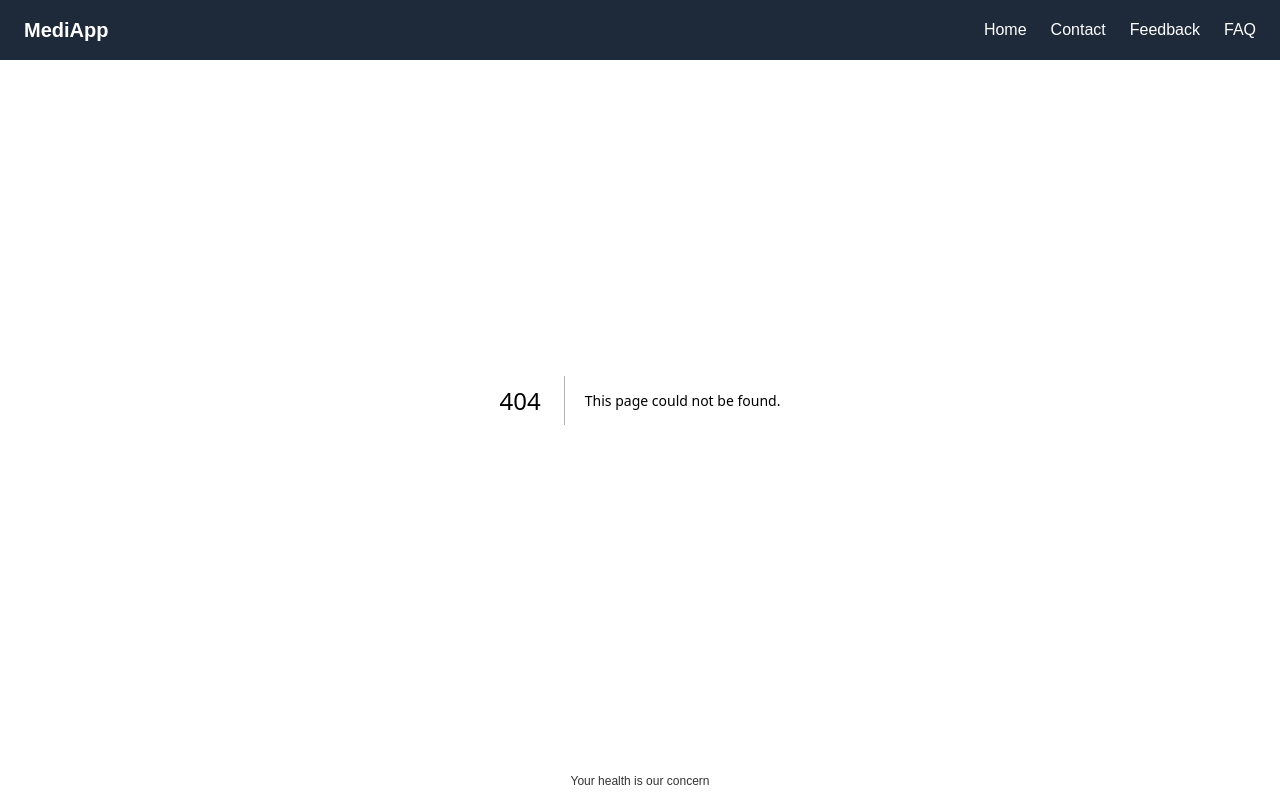
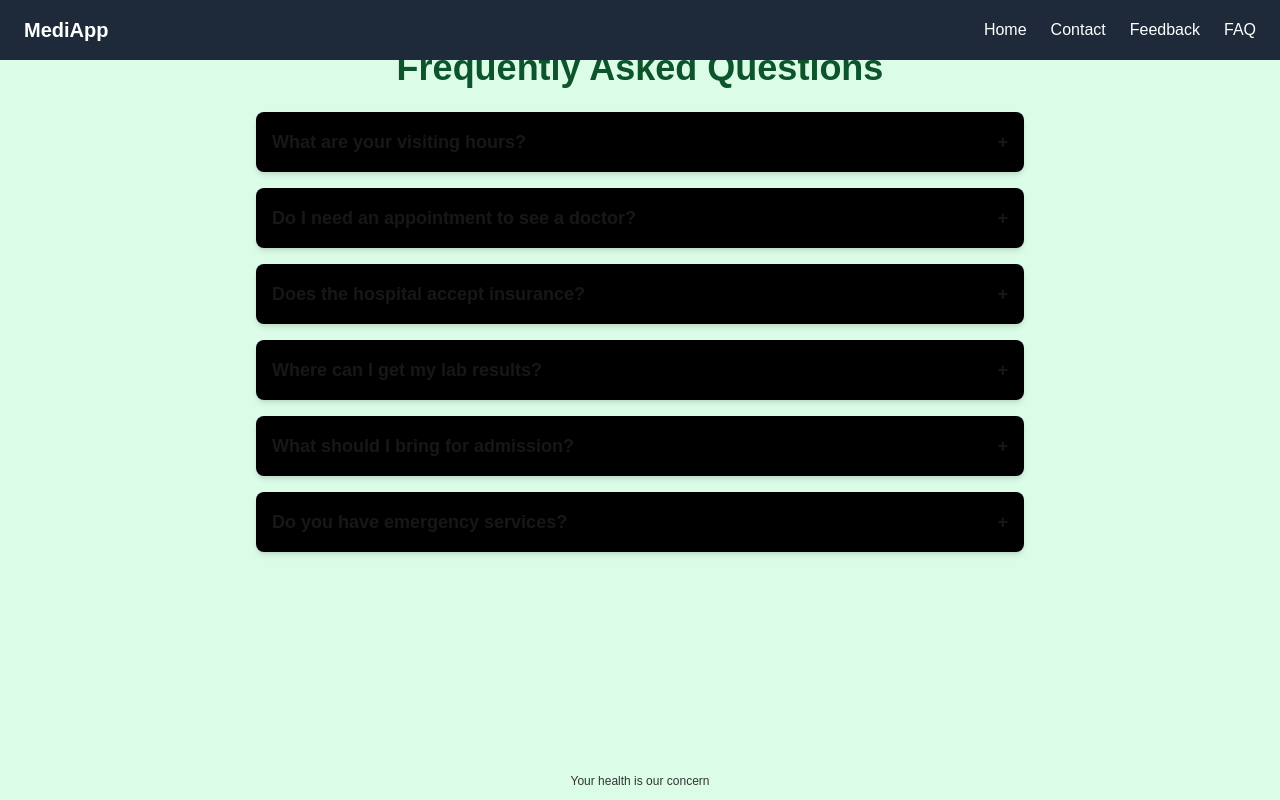
Before and after one commit to Tsinanga/project, a Next.js app in the folder my-app/: page /faq in a window 1280 px wide. Before the commit this address had no page. Built offline with nearby package versions, Linux system fonts and the light colour scheme.

Commit message:
Updated project with latest changes

```diff
--- a/my-app/src/app/Signup/page.tsx
+++ b/my-app/src/app/Signup/page.tsx
@@ -29,7 +29,7 @@ export default function Signup() {
     <div>
        <br/><br/>
        <br/><br/>
-         <h1>Patient Signup:</h1>
+         <h1>Patient have to Signup:</h1>
          <form onSubmit={handleSubmit}>
              <textarea
           name="name"
--- /dev/null
+++ b/my-app/src/app/contact/page.tsx
@@ -0,0 +1,10 @@
+'use client';
+
+export default function ContactPage() {
+  return (
+    <div className="min-h-screen flex flex-col items-center justify-center bg-gray-100">
+      <h1 className="text-4xl font-bold mb-4">Contact Us</h1>
+      <p className="text-lg text-gray-700">This is the Contact Page.</p>
+    </div>
+  );
+}
--- /dev/null
+++ b/my-app/src/app/faq/page.tsx
@@ -0,0 +1,58 @@
+'use client';
+
+import { useState } from 'react';
+
+export default function FAQPage() {
+  const faqs = [
+    {
+      question: "What are your visiting hours?",
+      answer: "Visiting hours are from 8:00 AM to 8:00 PM every day. Emergency visits are allowed at any time."
+    },
+    {
+      question: "Do I need an appointment to see a doctor?",
+      answer: "We recommend booking an appointment, but walk-ins are also accepted depending on doctor availability."
+    },
+    {
+      question: "Does the hospital accept insurance?",
+      answer: "Yes, we accept most major insurance providers. Please check with our reception for confirmation."
+    },
+    {
+      question: "Where can I get my lab results?",
+      answer: "Lab results can be collected from the laboratory reception or accessed through our online patient portal."
+    },
+    {
+      question: "What should I bring for admission?",
+      answer: "Please bring your ID card, insurance details, current medication list, and any referral letters."
+    },
+    {
+      question: "Do you have emergency services?",
+      answer: "Yes, our emergency department is open 24/7 for all urgent and critical care needs."
+    }
+  ];
+
+  const [openIndex, setOpenIndex] = useState<number | null>(null);
+
+  return (
+    <div className="min-h-screen flex flex-col items-center py-12 px-4 bg-green-100">
+      <h1 className="text-4xl font-bold mb-6 text-green-900">Frequently Asked Questions</h1>
+
+      <div className="w-full max-w-3xl space-y-4">
+        {faqs.map((faq, index) => (
+          <div key={index} className="bg-black shadow-md rounded-lg p-4">
+            <button
+              onClick={() => setOpenIndex(openIndex === index ? null : index)}
+              className="w-full text-left font-semibold text-lg flex justify-between items-center"
+            >
+              {faq.question}
+              <span>{openIndex === index ? "−" : "+"}</span>
+            </button>
+
+            {openIndex === index && (
+              <p className="mt-2 text-gray-700">{faq.answer}</p>
+            )}
+          </div>
+        ))}
+      </div>
+    </div>
+  );
+}
--- /dev/null
+++ b/my-app/src/app/feedback/page.tsx
@@ -0,0 +1,10 @@
+'use client';
+
+export default function FeedbackPage() {
+  return (
+    <div className="min-h-screen flex flex-col items-center justify-center bg-gray-100">
+      <h1 className="text-4xl font-bold mb-4">Feedback</h1>
+      <p className="text-lg text-gray-700">This is the Feedback Page.</p>
+    </div>
+  );
+}
--- a/my-app/src/app/unassignedpatients/page.tsx
+++ b/my-app/src/app/unassignedpatients/page.tsx
@@ -1,7 +1,7 @@
 'use client';
 
 import React, { useState } from 'react';
-import Link from 'next/link'; // ✅ Import Link from next/link
+import Link from 'next/link'; //
 
 // Define the Patient type
 type Patient = {
```
